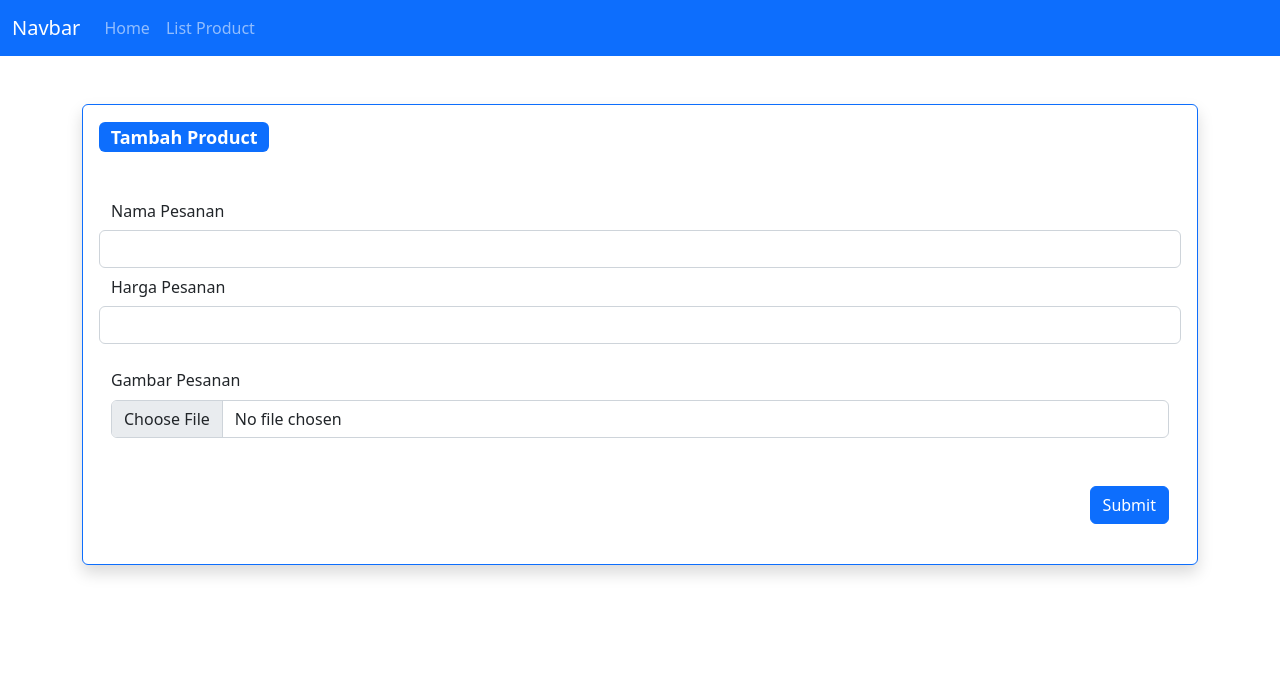
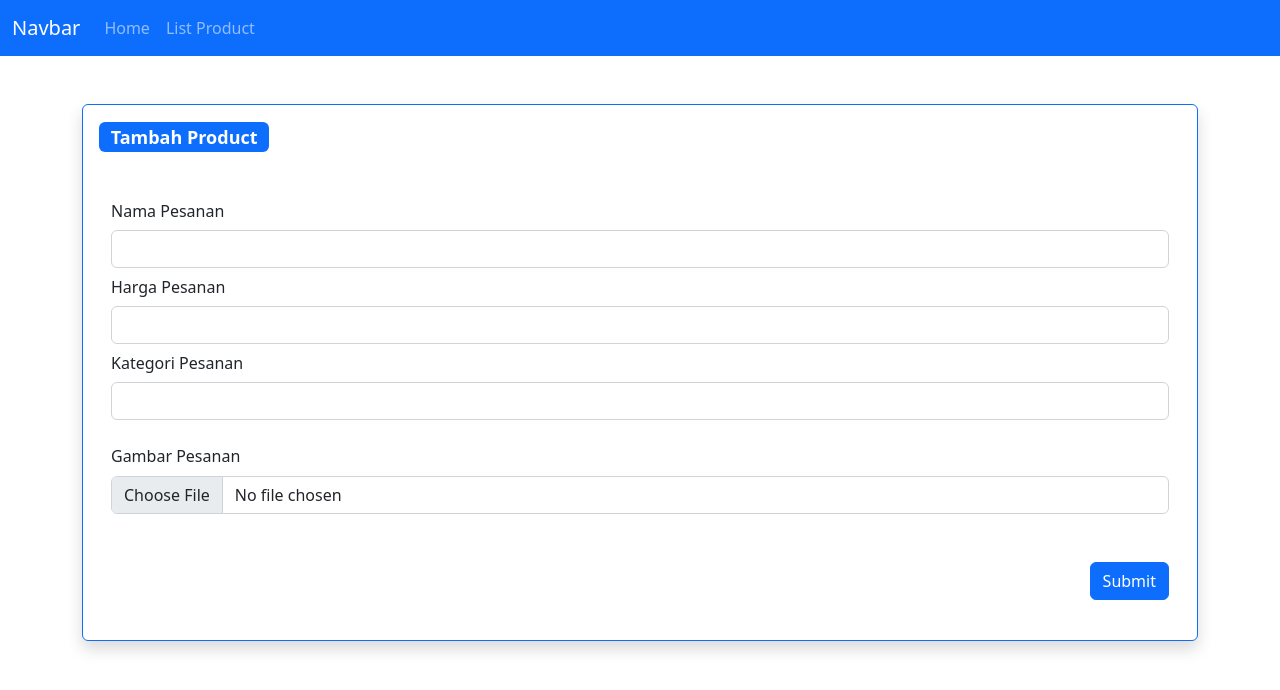
Before and after one commit to RioAgasta/vueapp, a Vue app: page /add in a window 1280 px wide. Shown: the top 690 px of the page. Built offline with nearby package versions, Linux system fonts and the light colour scheme.

Commit message:
1tabledone

```diff
--- a/src/views/InputPage.vue
+++ b/src/views/InputPage.vue
@@ -10,7 +10,7 @@
         <div class="row mt-2">
           <div class="col p-4">
             <form @submit.prevent="saveproduct">
-              <div class="form-group row">
+              <div class="form-group">
                 <label class="col-sm-2 col-form-label"> Nama Pesanan </label>
                 <input
                   type="text"
@@ -18,13 +18,22 @@
                   v-model="products.title"
                 />
               </div>
-              <div class="form-group row">
+              <div class="form-group">
                 <label class="col-sm-2 col-form-label"> Harga Pesanan </label>
                 <input
                   type="text"
                   class="form-control"
                   v-model="products.price"
                 />
+              </div>
+              <div class="form-group">
+                <label class="col-sm-2 col-form-label"> Kategori Pesanan </label>
+                <select class="form-control" v-model="products.category">
+                  <option>Appetizer</option>
+                  <option>Main Course</option>
+                  <option>Dessert</option>
+                  <option>Beverage</option>
+                </select>
               </div>
               <div class="form-group">
                 <label class="form-label mt-4">Gambar Pesanan </label>
@@ -66,6 +75,7 @@ export default {
 
       console.log(this.products.title);
       console.log(this.products.price);
+      console.log(this.products.category);
 
       let fileReader = new FileReader();
       fileReader.readAsDataURL(this.image);
@@ -78,6 +88,7 @@ export default {
       let formData = new FormData();
       formData.append("title", this.products.title);
       formData.append("price", this.products.price);
+      formData.append("category", this.products.category);
       formData.append("image", this.image);
 
       console.log(formData);
@@ -90,6 +101,7 @@ export default {
             alert(response.data.message);
             this.products.title = "";
             this.products.price = "";
+            this.products.category = "";
             this.image = "";
             this.preview = "";
 
--- a/src/views/ListPage.vue
+++ b/src/views/ListPage.vue
@@ -3,12 +3,15 @@
     <div class="card border-primary mt-5 shadow">
       <div class="card-body">
         <div class="column">
-          <router-link
-            to="/add"
-            type="submit"
-            class="btn btn-primary"
-            ><font-awesome-icon icon="fa-solid fa-plus" />
-          </router-link>
+            <router-link to="/add" type="submit" class="btn btn-primary col-4"
+              ><font-awesome-icon icon="fa-solid fa-plus" />
+            </router-link>
+                <select class="form-control" @change="filterproduct" value="null">
+                  <option>Appetizer</option>
+                  <option>Main Course</option>
+                  <option>Dessert</option>
+                  <option>Beverage</option>
+                </select>
           <div class="row">
             <div class="col-md-4" v-for="product in products" :key="product.id">
               <div class="card mt-4 p-4">
@@ -17,12 +20,13 @@
                     :src="`http://localhost:8000/storage/${product.image}`"
                     width="200"
                     height="200"
-                    style="object-fit: contain;"
+                    style="object-fit: contain"
                   />
                 </div>
                 <div class="card-body" align="right">
                   <h5 class="card-title">{{ product.title }}</h5>
-                  <p class="card-text">Harga Rp. {{ product.price }}</p>
+                  <h6 class="card-text">Rp. {{ product.price }}</h6>
+                  <p>{{ product.category }}</p>
 
                   <router-link
                     class="btn btn-primary btn-sm rounded shadow mr-3"
@@ -59,11 +63,25 @@ export default {
     this.getProduct();
   },
   mounted() {
-    console.log("Product List Creater");
+    console.log("Product List Created");
   },
   methods: {
     async getProduct() {
       let url = "http://127.0.0.1:8000/api/crud";
+      await axios
+        .get(url)
+        .then((response) => {
+          this.products = response.data.data;
+          console.log(this.products);
+        })
+        .catch((error) => {
+          console.log(error);
+        });
+    },
+    async filterproduct(e){
+      let id = e.target.value;
+      let filter = e.target.value;
+      let url = `http://127.0.0.1:8000/api/category/${filter}`;
       await axios
         .get(url)
         .then((response) => {
```
